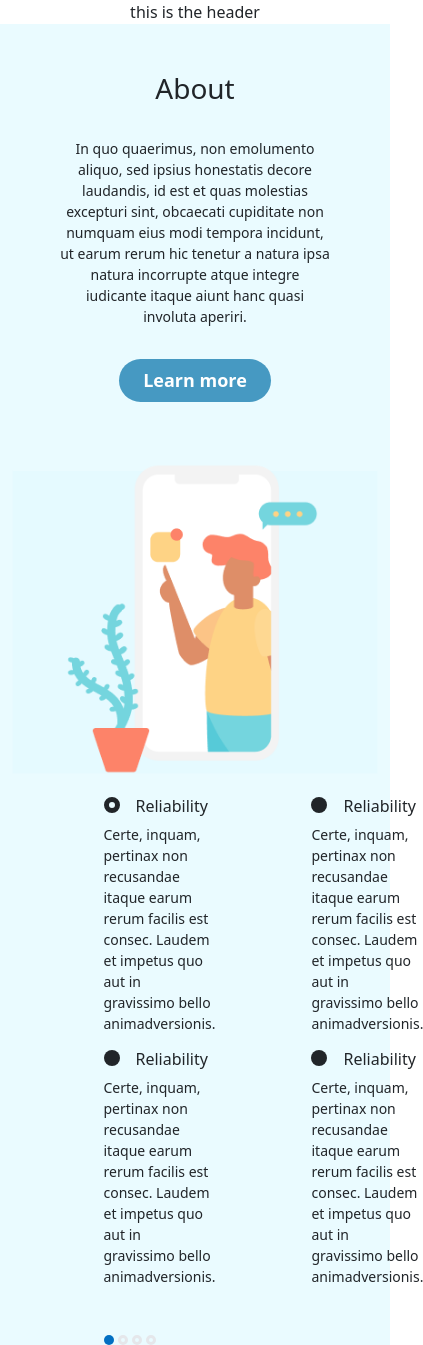
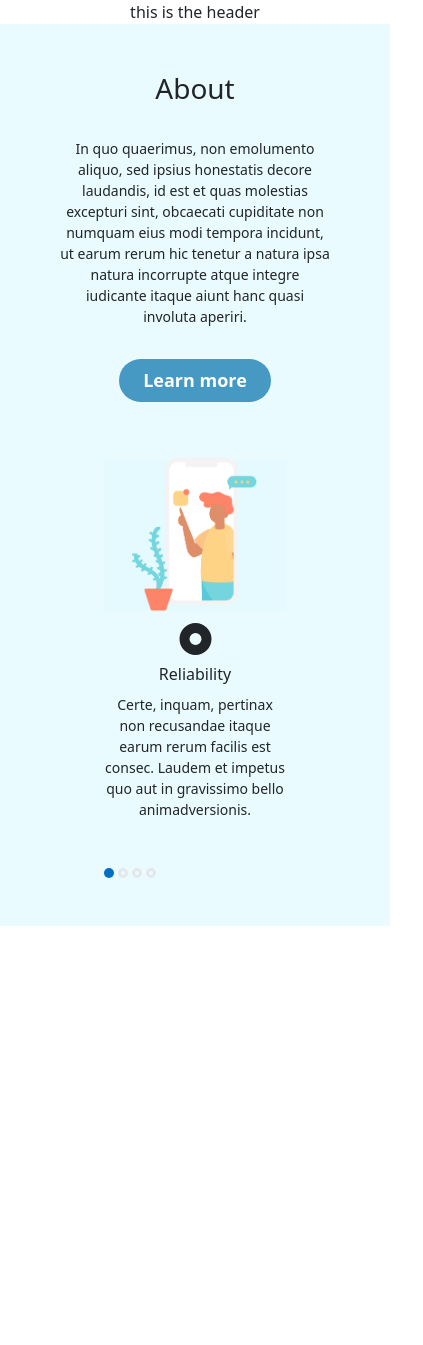
Before and after one commit to nisreenH/RefuBook-Capstone-Project-2022, a React (Create React App) app: page / in a window 390 px wide. Shown: the whole page, 423 px wide, since content can reach past the window. After the commit the page ends 926 px from the top, so only its background shows below. Built offline with nearby package versions, Linux system fonts and the light colour scheme.

Commit message:
make website responsive

```diff
--- a/src/components/Home/About.css
+++ b/src/components/Home/About.css
@@ -83,7 +83,7 @@
 } */
 
 /* mobile size */
-@media (max-width: 600px) {
+@media (max-width: 768px) {
   .text_section {
     max-width: none;
   }
@@ -91,4 +91,27 @@
   .grid_contents {
     flex-direction: column;
   }
+  .grid_contents img {
+    width: 50%;
+  }
+  .grid_header {
+    flex-direction: column;
+  }
+  .grid_header h1 {
+    margin: 10px 0;
+    font-weight: 200;
+  }
+  .grid_header svg {
+    font-size: 2rem;
+  }
+  .grid_item p {
+    text-align: center;
+  }
+  .dsNone {
+    display: none;
+  }
+  .dots {
+    margin-bottom: 3rem;
+    margin-top: 2rem;
+  }
 }
--- a/src/components/Home/AboutSection.js
+++ b/src/components/Home/AboutSection.js
@@ -41,7 +41,7 @@ const About = () => {
                     bello animadversionis.
                   </p>
                 </div>
-                <div className="grid_item">
+                <div className="grid_item dsNone">
                   <div className="grid_header">
                     <FontAwesomeIcon icon={faCircle} />
                     <h1>Reliability</h1>
@@ -53,7 +53,7 @@ const About = () => {
                   </p>
                 </div>
               </div>
-              <div className="grit_item_row2">
+              <div className="grit_item_row2 dsNone">
                 <div className="grid_item">
                   <div className="grid_header">
                     <FontAwesomeIcon icon={faCircle} />
--- a/src/lib/Icon.js
+++ /dev/null
@@ -1,8 +0,0 @@
-import React from 'react';
-import { FontAwesomeIcon } from '@fortawesome/react-fontawesome';
-
-const Icon = ({ name }) => {
-  return <FontAwesomeIcon icon={name} />;
-};
-
-export default Icon;
```
